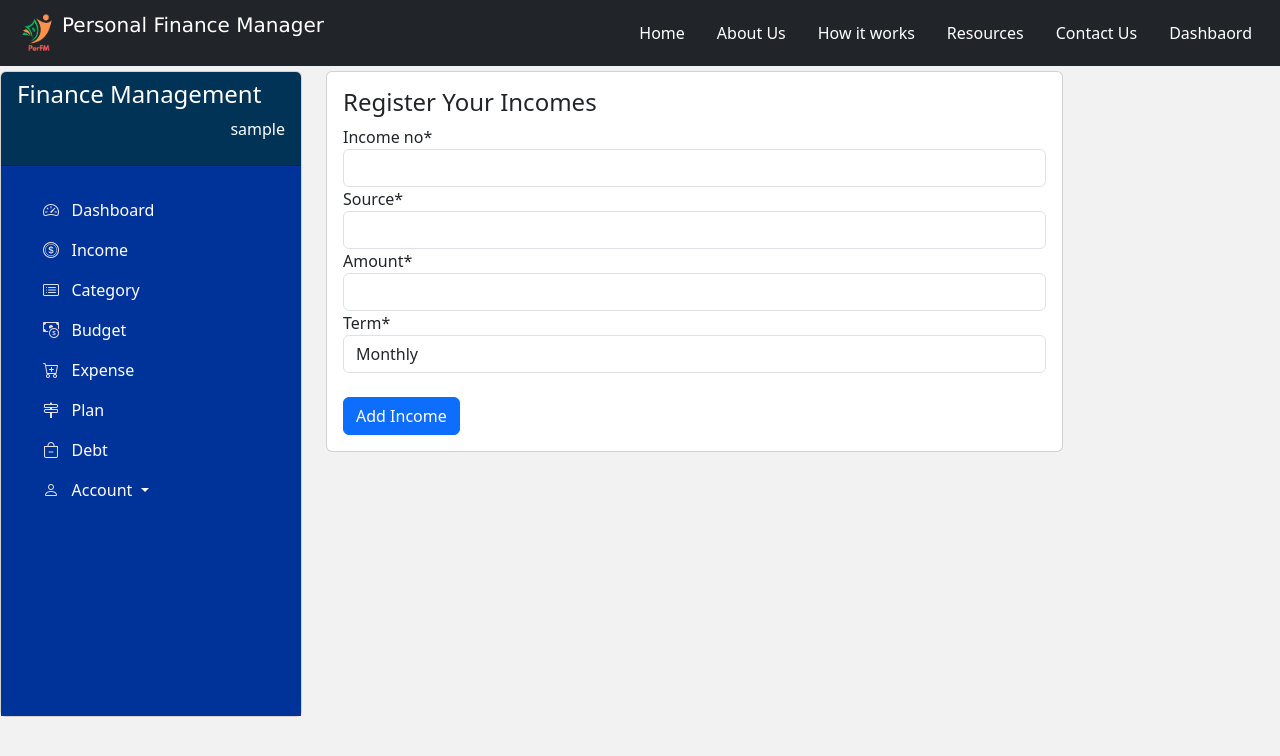
After one commit to mube1234/perfm, a Django app: page /income/add in a window 1280 px wide. The commit adds this page. Shown: the top 756 px of the page. Run offline with Django 4.2, Linux system fonts and the light colour scheme; the visitor is signed in with stand-in values (Sample User, id 1); some libraries are stand-ins or nearby versions.

Commit message:
'latest_update'

```diff
--- a/finance/forms.py
+++ b/finance/forms.py
@@ -1,6 +1,6 @@
 
 from django import forms
-from .models import Expense,Category, CustomUser,Budget, Debt
+from .models import *
 from crispy_forms.helper import FormHelper
 from crispy_forms.layout import Submit
 
@@ -43,3 +43,8 @@ class DebtEditForm(forms.ModelForm):
         widgets = {
             'status': forms.TextInput(attrs={'type': 'hidden'}),
         }
+class IncomeForm(forms.ModelForm):
+    class Meta:
+        model = Income
+        fields = '__all__'
+        fields = ('income_no', 'source', 'amount', 'term')
--- a/finance/models.py
+++ b/finance/models.py
@@ -72,3 +72,24 @@ class Expense(models.Model):
 
     def __str__(self):
         return self.title
+
+class Income(models.Model):
+    terms = (
+        ('Daily', 'Daily'),
+        ('Weekly', 'Weekly'),
+        ('Monthly', 'Monthly'),
+    )
+    income_no=models.IntegerField(unique=True)
+    source = models.CharField(max_length=100)
+    amount = models.CharField(max_length=50)
+    total_income=models.CharField(max_length=50,default=None)
+    term = models.CharField(max_length=200, choices=terms, default='Monthly')
+
+
+    def save(self, *args, **kwargs):
+        if self.total_income is None:
+            self.total_income=self.amount
+            super().save(*args, **kwargs)
+
+    def __str__(self):
+        return self.income_no
--- a/finance/static/css/styles.css
+++ b/finance/static/css/styles.css
@@ -79,6 +79,7 @@ h1 {
   }
   .sidebar:hover {
     color: #ff0202; /* Set the hover color of the sidebar links */
+    background-color: black;
   }
 
 .sidebar{
--- /dev/null
+++ b/finance/templates/finance/add_income.html
@@ -0,0 +1,20 @@
+
+{% extends 'finance/base.html' %}
+{% load crispy_forms_tags %}
+{% block content %}
+<div class='row' style='margin-top:5px'>
+  <div class='col-md-3'>
+    {% include 'finance/sidebar.html' %}
+  </div>
+  <div class='col-md-7'>
+    <div class='card card-body'>
+      <h4>Register Your Incomes</h4>
+      <form method="POST">
+        {% csrf_token %}
+        {{ form|crispy }}<br>
+        <button type="submit" class=" btn btn-primary">Add Income</button>
+      </form>
+    </div>
+  </div>
+</div>
+{% endblock %}
--- a/finance/templates/finance/base.html
+++ b/finance/templates/finance/base.html
@@ -50,10 +50,10 @@
               <a class="nav-link" href="#how_it_work">How it works</a>
             </li>
             <li class="nav-item px-2">
-              <a class="nav-link" href="#">Resources</a>
+              <a class="nav-link" href="#resources">Resources</a>
             </li>
             <li class="nav-item px-2">
-              <a class="nav-link" href="#">Contact Us</a>
+              <a class="nav-link" href="#contact">Contact Us</a>
             </li>
             {% if user.is_authenticated %}
             <li class="nav-item px-2">
--- a/finance/templates/finance/sidebar.html
+++ b/finance/templates/finance/sidebar.html
@@ -9,19 +9,20 @@
             <ul class="nav nav-pills nav-sidebar flex-column" data-widget="treeview" role="menu"
               data-accordion="false" style='padding-left:10px;'>
 
-        <li  class="nav-item "><a href="{% url 'dashboard' %}" class="nav-link sidebar"   href="#" >Dashboard</a></li>
-        <li  class="nav-item "><a href="" class="nav-link sidebar"  href="#">Income</a></li>
-        <li  class="nav-item"> <a href="{% url 'category' %}" class="nav-link sidebar"  href="#">Category</a></li>
-        <li  class="nav-item"><a href="{% url 'budget' %}" class="nav-link sidebar"  href="#">Budget</a></li>
-        <li  class="nav-item"><a href="{% url 'expense' %}" class="nav-link sidebar"  href="#">Expense</a></li>
-        <li  class="nav-item"><a href="" class="nav-link sidebar"  href="#">Plan</a></li>
-        <li  class="nav-item"><a href="{% url 'debt' %}" class="nav-link sidebar" >Debt</a></li>
-        <li  class="nav-item"><a href="{% url 'users' %}" class="nav-link sidebar" >User Management</a></li>
-
+        <li  class="nav-item "><a href="{% url 'dashboard' %}" class="nav-link sidebar"   href="#" ><i class="bi-speedometer2" style='color:#e3e3e3;'></i>&nbsp;&nbsp;  Dashboard</a></li>
+        <li  class="nav-item "><a href="{% url 'income' %}" class="nav-link sidebar"  ><i class="bi-coin " style='color:#e3e3e3'></i>&nbsp;&nbsp; Income</a></li>
+        <li  class="nav-item"> <a href="{% url 'category' %}" class="nav-link sidebar"  href="#"><i class="bi-card-list " style='color:#e3e3e3'></i>&nbsp;&nbsp; Category</a></li>
+        <li  class="nav-item"><a href="{% url 'budget' %}" class="nav-link sidebar"  href="#"><i class="bi-cash-coin " style='color:#e3e3e3'></i>&nbsp;&nbsp; Budget</a></li>
+        <li  class="nav-item"><a href="{% url 'expense' %}" class="nav-link sidebar"  href="#"><i class="bi-cart-plus " style='color:#e3e3e3'></i>&nbsp;&nbsp; Expense</a></li>
+        <li  class="nav-item"><a href="" class="nav-link sidebar"  href="#"><i class="bi-signpost-2 " style='color:#e3e3e3'></i>&nbsp;&nbsp; Plan</a></li>
+        <li  class="nav-item"><a href="{% url 'debt' %}" class="nav-link sidebar" ><i class="bi-bag-dash " style='color:#e3e3e3'></i>&nbsp;&nbsp; Debt</a></li>
+        {% if not user.is_staff %}
+        <li  class="nav-item"><a href="{% url 'users' %}" class="nav-link sidebar" ><i class="bi-person-gear " style='color:#e3e3e3'></i>&nbsp;&nbsp; User Management</a></li>
+        {% endif %}
 
             <li class="nav-item dropdown">
                     <a class="nav-link dropdown-toggle sidebar" href="#" id="navbarDropdown" role="button" data-bs-toggle="dropdown" aria-expanded="false">
-                      Account
+                      <i class="bi-person" style='color:#e3e3e3'></i>&nbsp;&nbsp; Account
                     </a>
                     <ul class="dropdown-menu" aria-labelledby="navbarDropdown">
                       <li><a class="dropdown-item" href="#">Profile</a></li>
--- a/finance/urls.py
+++ b/finance/urls.py
@@ -23,4 +23,6 @@ urlpatterns = [
     path('users/', views.user_management, name='users'),
     path('users/delete/<int:id>', views.delete_users, name='delete-users'),
     path('about', views.about, name='about'),
+    path('income', views.income_list, name='income'),
+    path('income/add', views.add_income, name='add-income'),
 ]
--- a/finance/views.py
+++ b/finance/views.py
@@ -78,6 +78,13 @@ def budget_list(request):
 def expense_list(request):
     expenses = Expense.objects.all()
     return render(request, 'finance/expense_list.html', {'expenses': expenses})
+
+@login_required(login_url='login')
+def income_list(request):
+    incomes = Income.objects.all()
+    total_income = sum(float(inc.amount) for inc in incomes)
+    return render(request, 'finance/income_list.html', {'incomes': incomes,'total_income':total_income})
+
 
 @login_required(login_url='login')
 def all_debt(request):
@@ -163,6 +170,23 @@ def create_category(request):
 
     return render(request, 'finance/create_category.html', {'form': form})
 
+# add income
+@login_required(login_url='login')
+def add_income(request):
+    if request.method == 'POST':
+        form = IncomeForm(request.POST)
+        if form.is_valid():
+            form.save()
+            messages.success(request, 'Income registered Successfully!')
+            return redirect('income')
+        else:
+            print('error')
+    else:
+        form = IncomeForm()
+
+    return render(request, 'finance/add_income.html', {'form': form})
+
+
 # add debt
 @login_required(login_url='login')
 def add_debt(request):
```
Also changed, not shown: finance/templates/finance/income_list.html (added, +49 -0 lines), finance/migrations/0005_income.py (added), finance/migrations/0006_alter_income_income_no.py (added), finance/migrations/0007_alter_income_income_no.py (added), finance/migrations/0008_alter_income_term.py (added).
